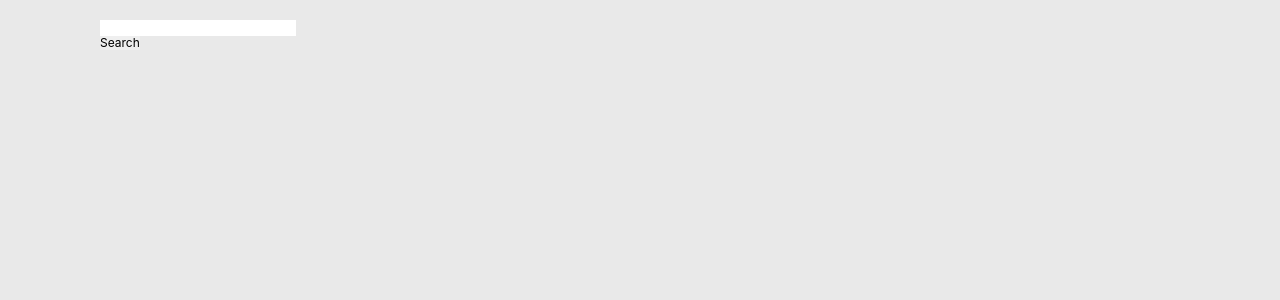
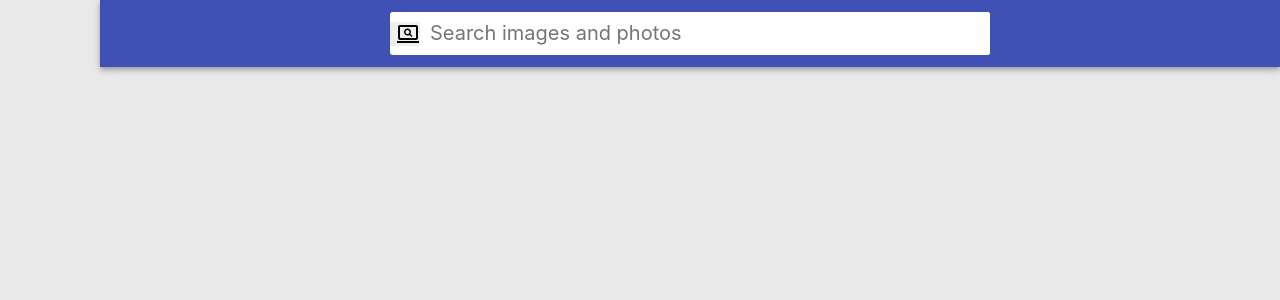
Before and after one commit to PetroMazuryk/goit-react-hw-04, a React (Vite) app: page / in a window 1280 px wide. Shown: the top 300 px of the page. Built offline with nearby package versions, Linux system fonts and the light colour scheme.

Commit message:
added style in component SearchBar

```diff
--- a/src/App.jsx
+++ b/src/App.jsx
@@ -12,14 +12,14 @@ const IMAGES_PER_PAGE = 8;
 export const App = () => {
   const [query, setQuery] = useState('');
   const [page, setPage] = useState(1);
-  const [articles, setArticles] = useState([]);
+  const [photos, setPhotos] = useState([]);
   const [loading, setLoading] = useState(false);
   const [error, setError] = useState(false);
 
   const searchArticles = async newQuery => {
     setQuery(newQuery);
     setPage(1);
-    setArticles([]);
+    setPhotos([]);
   };
   const handleLoadMore = () => {
     setPage(page + 1);
@@ -37,7 +37,7 @@ export const App = () => {
         const response = await axios.get(
           `${API_URL}?page=${page}&query=${query}&per_page=${IMAGES_PER_PAGE}&client_id=${API_KEY}`
         );
-        setArticles(prevArticles => [...prevArticles, ...response.data.results]);
+        setPhotos(prevArticles => [...prevArticles, ...response.data.results]);
       } catch (error) {
         setError(true);
       } finally {
@@ -52,11 +52,9 @@ export const App = () => {
       <SearchBar onSearch={searchArticles} />
 
       {error && <b>Oops, there was an error, please try reloading 😅</b>}
-      {articles.length > 0 && <ImageCallery items={articles} />}
+      {photos.length > 0 && <ImageCallery items={photos} />}
       {loading && <b>Loading articles, please wait ...</b>}
-      {articles.length > 0 && !articles.loading && (
-        <button onClick={handleLoadMore}>Load more</button>
-      )}
+      {photos.length > 0 && !photos.loading && <button onClick={handleLoadMore}>Load more</button>}
 
       <Toaster position="top-right" />
     </>
--- a/src/components/ImageGallery/ImageGallery.jsx
+++ b/src/components/ImageGallery/ImageGallery.jsx
@@ -1,15 +1,21 @@
 import css from './ImageGallery.module.css';
+
 export const ImageCallery = ({ items }) => {
   return (
     <ul className={css.list}>
       {items.map(item => (
-        <li key={item.id}>
-          <div className="thumb">
-            <img src={item.urls.small} alt={item.alt_description} />
+        <li key={item.user.id}>
+          <div>
+            <div className={css.thumb}>
+              <img src={item.urls.small} alt={item.description} />
+            </div>
+
+            <h2>{item.user.name}</h2>
+            <p>{item.user.total_likes}</p>
+            <p>Кількість фотографій: {item.user.total_photos}</p>
+            <p>Кількість колекцій: {item.user.total_collections}</p>
+            <p> {item.user.updated_at}</p>
           </div>
-
-          <h2>{item.user.name}</h2>
-          <p>{item.likes}</p>
         </li>
       ))}
     </ul>
--- a/src/components/SearchBar/SearchBar.jsx
+++ b/src/components/SearchBar/SearchBar.jsx
@@ -1,4 +1,7 @@
 import toast from 'react-hot-toast';
+import css from './SearchBar.module.css';
+import { MdOutlineScreenSearchDesktop } from 'react-icons/md';
+
 export const SearchBar = ({ onSearch }) => {
   const handleSubmit = e => {
     e.preventDefault();
@@ -14,9 +17,18 @@ export const SearchBar = ({ onSearch }) => {
   };
 
   return (
-    <form onSubmit={handleSubmit}>
-      <input type="text" name="query" />
-      <button type="submit">Search</button>
-    </form>
+    <header className={css.header}>
+      <form className={css.form} onSubmit={handleSubmit}>
+        <button className={css.button} type="submit">
+          <MdOutlineScreenSearchDesktop className={css.icon} />
+        </button>
+        <input
+          className={css.input}
+          type="text"
+          name="query"
+          placeholder="Search images and photos"
+        />
+      </form>
+    </header>
   );
 };
--- a/src/components/SearchBar/SearchBar.module.css
+++ b/src/components/SearchBar/SearchBar.module.css
@@ -0,0 +1,50 @@
+.header {
+  margin: 0 auto;
+  top: 0;
+  left: 0;
+  position: sticky;
+  z-index: 1100;
+  display: flex;
+  justify-content: center;
+  align-items: center;
+  min-height: 64px;
+  padding-right: 24px;
+  padding-left: 24px;
+  padding-top: 12px;
+  padding-bottom: 12px;
+  color: #fff;
+  background-color: #3f51b5;
+  box-shadow: 0px 2px 4px -1px rgba(0, 0, 0, 0.2), 0px 4px 5px 0px rgba(0, 0, 0, 0.14),
+    0px 1px 10px 0px rgba(0, 0, 0, 0.12);
+}
+
+.form {
+  display: flex;
+  align-items: center;
+  width: 100%;
+  max-width: 600px;
+  background-color: #fff;
+  border-radius: 3px;
+  overflow: hidden;
+}
+
+.input {
+  display: inline-block;
+  width: 100%;
+  font: inherit;
+  font-size: 20px;
+  border: none;
+  outline: none;
+  padding: 10px;
+}
+
+.icon {
+  display: flex;
+  justify-content: center;
+  font-size: 24px;
+  margin-left: 6px;
+}
+
+.icon:hover {
+  color: green;
+}
--- a/src/index.css
+++ b/src/index.css
@@ -5,9 +5,8 @@
 }
 
 body {
-  margin-top: 20px;
-  font-family: -apple-system, BlinkMacSystemFont, 'Segoe UI', 'Roboto', 'Oxygen', 'Ubuntu', 'Cantarell', 'Fira Sans',
-    'Droid Sans', 'Helvetica Neue', sans-serif;
+  font-family: -apple-system, BlinkMacSystemFont, 'Segoe UI', 'Roboto', 'Oxygen', 'Ubuntu',
+    'Cantarell', 'Fira Sans', 'Droid Sans', 'Helvetica Neue', sans-serif;
   -webkit-font-smoothing: antialiased;
   -moz-osx-font-smoothing: grayscale;
   color: var(--black);
```
Also changed, not shown: src/components/ImageCard/ImageCard.jsx (added, +15 -0 lines), src/components/ImageCard/ImageCard.module.css (added).
